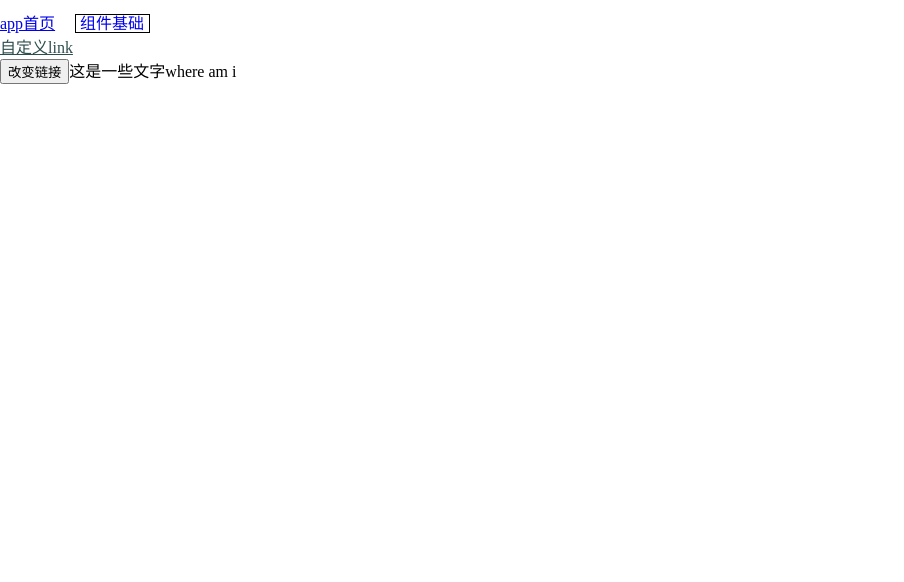
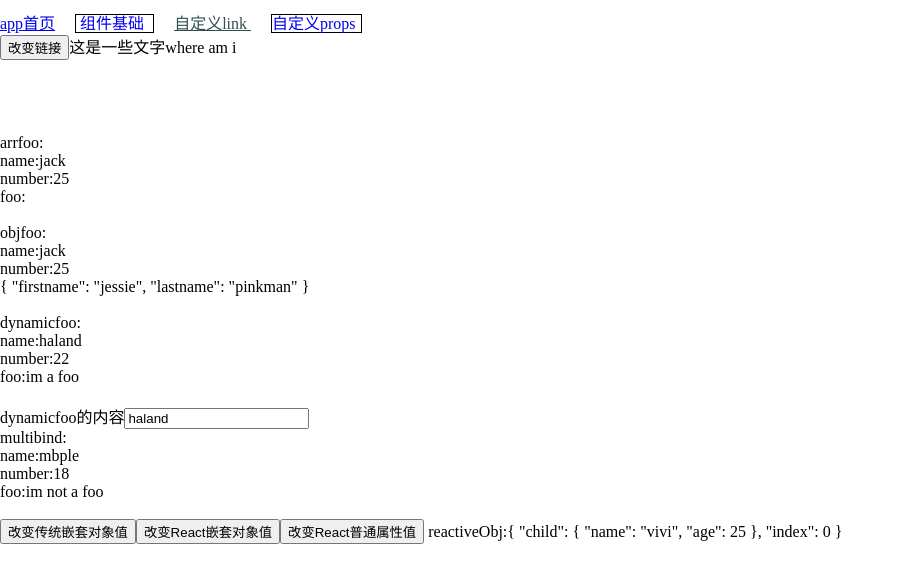
Before and after one commit to transport123/vuedemo, a Vue app: page /ComponentProps in a window 1280 px wide. Shown: the top 582 px of the page, without its empty margins (0-904 px from the left). Built offline with nearby package versions, Linux system fonts and the light colour scheme.

Commit message:
component props rule and review ref and reactive reference

```diff
--- a/src/RouterEntry.vue
+++ b/src/RouterEntry.vue
@@ -24,10 +24,13 @@ function changeLink()
             组件基础
         </RouterLink>
 
-        <RouteLink :to="routeLinkRef" activeClass="aClass" inactiveClass="iaClass" bbb="ttt" xxx="bibibi">
+        <RouteLink :to="routeLinkRef" activeClass="aClass" inactiveClass="iaClass">
             自定义link
         </RouteLink>
 
+        <RouteLink to="/ComponentProps" class="routerlink">
+            自定义props
+        </RouteLink>
 
     </header>
     <div style="height: 100px;">
--- /dev/null
+++ b/src/intocomponent/ComponentProps.vue
@@ -0,0 +1,72 @@
+<script setup>
+import { ref,reactive } from 'vue';
+import ArrProps from './CustomPropsComponentArr.vue'
+import ObjProps from './CustomPropsComponentObj.vue'
+//ref的好处就是用一个引用将目标对象包裹了起来，且响应链为ref自身，那么在深响应的情况下，只要这个ref本身没有被替换，响应链就会一直存在
+const fooObj = ref({name:"haland",number:22})
+const traditionObj = {
+    child:{
+        name:'vivi',
+        age:25
+    },
+    index:0
+}
+const reactiveObj=reactive({
+    child:{
+        name:'vivi',
+        age:25
+    },
+    index:0
+})
+
+function showObj(){
+    let child = traditionObj.child
+    child.name='kitty'
+    console.log(traditionObj)//传统对象也是引用，这一点和java有些相似
+
+}
+
+function acceptReactChild(child)
+{
+    console.log(child)//传统对象也是引用，这一点和java有些相似
+    child.name = 'reactVivi'
+}
+
+function acceptReactIndex(index)
+{
+    console.log(index)//传统对象也是引用，这一点和java有些相似
+    index = 25
+}
+
+</script>
+<template>
+    <div>
+        <div>
+            arrfoo:
+            <ArrProps :foo-obj="{'name':'jack','number':25}"></ArrProps> <br/>
+            <!--虽然此时的赋值为静态对象，但由于传统属性赋值只能传递字符串，而这里是js的语句，所以还是得用动态绑定-->
+            objfoo:
+            <ObjProps :foo-obj="{'name':'jack','number':25}" dis    abled></ObjProps> <br/>
+            <!--在定义prop时较长的名称推荐使用驼峰命名法，且此时引号不是必须的；在使用prop时推荐使用kebab命名法，向传统的html属性靠拢-->
+            dynamicfoo:
+            <ArrProps :foo-obj="fooObj" foo="im a foo"></ArrProps> <br/>
+            <label>dynamicfoo的内容</label>
+            <input type="text" v-model="fooObj.name"/><br/>
+            multibind:
+            <ArrProps v-bind="{'foo':'im not a foo','fooObj':{
+                'name':'mbple',
+                'number':18
+            }}"></ArrProps> <br/>
+            <!--一次性将该对象的所有属性进行绑定，对象属性名对应prop名，所以需要保持一致，否则就会变成未定义的attr-->
+        </div>
+
+        <div>
+            <button @click="showObj">改变传统嵌套对象值</button>
+            <button @click="acceptReactChild(reactiveObj.child)">改变React嵌套对象值</button>
+            <!--可以看出reactive对象的响应丢失是因为引用的丢失，如果还是对象内部的引用那么响应链仍然存在-->
+            <button @click="acceptReactIndex(reactiveObj.index)">改变React普通属性值</button>
+            <!--很明显这里的传参是值的拷贝，那么引用就丢失了，所以响应也就断了-->
+            reactiveObj:{{ reactiveObj }}
+        </div>
+    </div>
+</template>
--- /dev/null
+++ b/src/intocomponent/CustomPropsComponentArr.vue
@@ -0,0 +1,12 @@
+<script setup>
+const props = defineProps(['foo','fooObj'])
+
+</script>
+
+<template>
+    <div>
+        name:{{ props.fooObj.name }}<br/>
+        number:{{ props.fooObj.number  }}<br/>
+        foo:{{ props.foo }}
+    </div>
+</template>
--- /dev/null
+++ b/src/intocomponent/CustomPropsComponentObj.vue
@@ -0,0 +1,64 @@
+<script setup>
+import {Person} from '../rawjs/person'
+const props = defineProps({
+    foo:String,
+    fooObj:{
+        type:Object,
+        default(rawProps){
+            return{
+                'name':'defaultfoo',
+                'number':0
+            }
+        }
+    },
+    //prop类型检查，只有对象定义的方式可以使用该特性
+    propA:[String,Number],//值可以为String或Number
+    propB:{
+        type:Number,
+        required:false,//该值为true时表示必须传递该prop，默认都是可选的
+        default:25//默认值为25
+    },
+    propC:{
+        type:Object,
+        default(rawProps){
+            return{
+                'attr':'attrValue'
+            }
+        }//当为Object时必须通过一个工厂返回默认构造值
+    },
+    propD:{
+        type:Function,
+        //该函数作为默认值
+        default(){
+            return 'default function'
+        }
+    },
+    propE:{
+        //自定义值检查器，赋值必须是这些值中的一个
+        //也可以自定义规则，该函数输入一个value，返回一个bool值表示value是否合法
+        validator(value){
+            return ['messy','haland'].includes(value)
+        }
+    },
+    person:{
+        type:Person,
+        default(rawProps){
+            return new Person('jessie','pinkman')
+        }
+    },
+    //boolean有特殊的使用方式，属性显式声明在标签中时不用赋值，默认为true，未声明时为false
+    disabled:{
+        type:Boolean
+    }
+})
+//需要注意defineprops内部是无法访问到script中定义的其他变量的，因为其在编译时会移到整个函数的外部
+
+</script>
+
+<template>
+    <div>
+        name:{{ props.fooObj.name }}<br/>
+        number:{{ props.fooObj.number }} <br/>
+        {{ props.person }}
+    </div>
+</template>
--- a/src/main.js
+++ b/src/main.js
@@ -7,6 +7,7 @@ import element from 'element-plus'
 const App =()=>import('./App.vue')
 const ComponentFoundation = ()=>import('./componentdetail/ComponentFoundation.vue')
 const List = ()=>import('./pages/List.vue')//对于vue-router不需要使用defineAsyncComponent，因为路由本身就是动态导入的
+const ComponentProps=()=>import('./intocomponent/ComponentProps.vue')
 
 // import App from './App.vue'
 // import ComponentFoundation from './componentdetail/ComponentFoundation.vue'
@@ -18,7 +19,8 @@ const List = ()=>import('./pages/List.vue')//对于vue-router不需要使用defi
 const routes = [
   {path: '/', component: App },
   {path:'/ComponentFoundation',component:ComponentFoundation},
-  {path:'/List',component:List}
+  {path:'/List',component:List},
+  {path:'/ComponentProps',component:ComponentProps}
 ]
 
 // 3. 创建路由实例并传递 `routes` 配置
--- /dev/null
+++ b/src/rawjs/person.js
@@ -0,0 +1,6 @@
+export class Person{
+    constructor(firstname,lastname){
+        this.firstname=firstname
+        this.lastname=lastname
+    }
+}
--- a/src/routes/RouteLink.vue
+++ b/src/routes/RouteLink.vue
@@ -24,19 +24,19 @@ function showLog(fn,event)
 </script>
 
 <template>
-    <div>
+
     <!--通过vbind将attrs穿透传递-->
     <a v-bind="$attrs" v-if="isExternal" :href="to" target="_blank" style="color:green">
         <slot/>
     </a>
 
     <!--组件内的标签其实就是使用了插槽，此时想在插槽内部访问组件的属性值，需要v-slot传递 -->
-    <RouterLink v-else v-bind="$props" @click="showLog" v-slot="{isActive,href,navigate}" custom sss="999">
+    <RouterLink v-else v-bind="$props,$attrs" @click="showLog" v-slot="{isActive,href,navigate}" custom sss="999">
         <a :href="href"  @click="navigate" :class="isActive?activeClass:inactiveClass" v-bind="$attrs"
         ppp="0000" inactiveClass>
         <!--因为inactiveclass并不是RouterLink的prop-->
             <slot/>
         </a>
     </RouterLink>
-    </div>
+
 </template>
```
